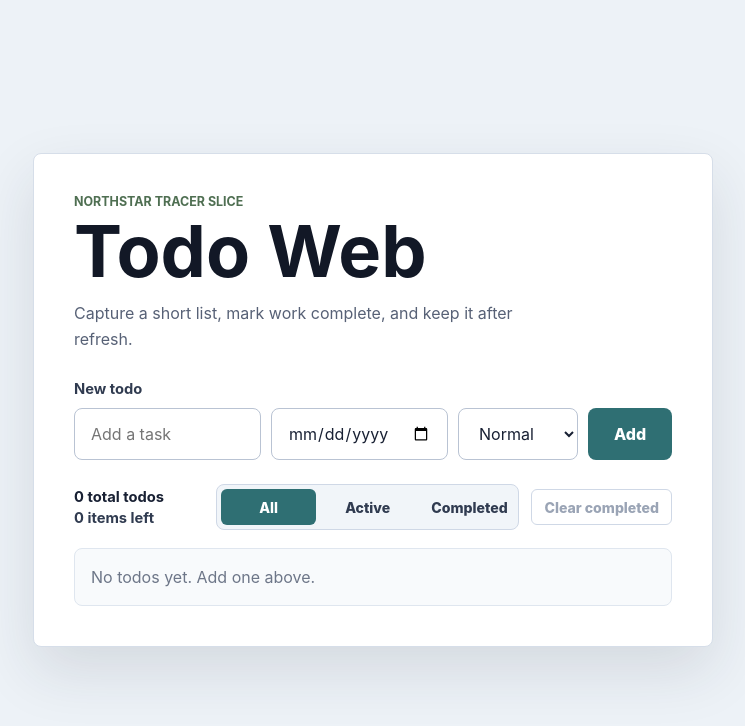
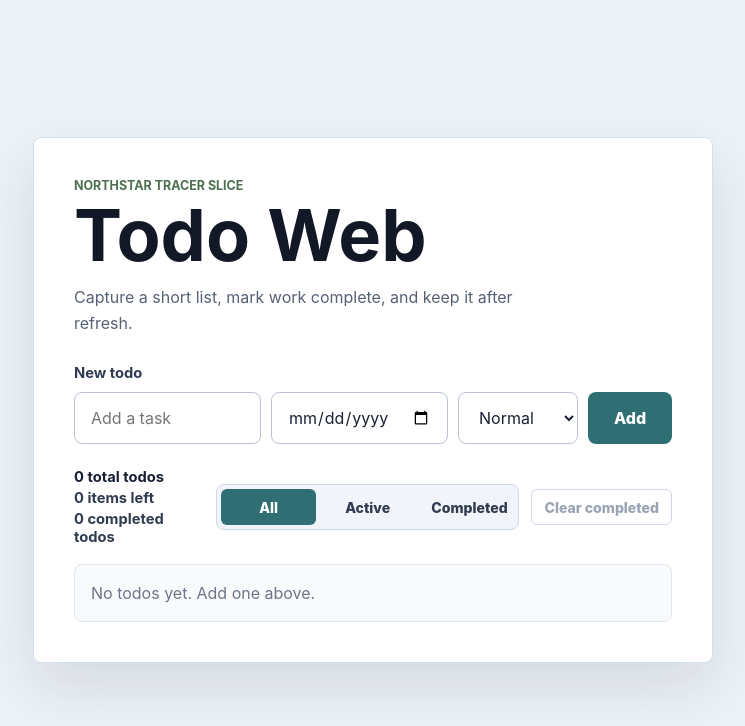
Before and after one commit to paulpai0412/northstar-todo-web, a React (Vite) app: page / in a window 1280 px wide. Shown: the top 726 px of the page, without its empty margins (267-1012 px from the left). Built offline with nearby package versions, Linux system fonts and the light colour scheme.

Commit message:
Add completed todo count to toolbar

```diff
--- a/src/main.tsx
+++ b/src/main.tsx
@@ -4,6 +4,7 @@ import {
   addTodo,
   clearCompletedTodos,
   countActiveTodos,
+  countCompletedTodos,
   countTotalTodos,
   filterTodos,
   getEmptyStateMessage,
@@ -43,7 +44,7 @@ function App() {
   const activeCount = countActiveTodos(todos);
   const totalCount = countTotalTodos(todos);
   const visibleTodos = filterTodos(todos, filter);
-  const completedCount = todos.length - activeCount;
+  const completedCount = countCompletedTodos(todos);
 
   useEffect(() => {
     localStorage.setItem(STORAGE_KEY, JSON.stringify(todos));
@@ -112,6 +113,9 @@ function App() {
             </p>
             <p className="active-count">
               {activeCount} {activeCount === 1 ? "item" : "items"} left
+            </p>
+            <p className="completed-count">
+              {completedCount} completed {completedCount === 1 ? "todo" : "todos"}
             </p>
           </div>
 
--- a/src/styles.css
+++ b/src/styles.css
@@ -132,7 +132,8 @@ h1 {
 }
 
 .total-count,
-.active-count {
+.active-count,
+.completed-count {
   margin: 0;
   color: #303b50;
   font-size: 0.92rem;
--- a/src/todos.ts
+++ b/src/todos.ts
@@ -92,6 +92,10 @@ export function countTotalTodos(todos: Todo[]): number {
   return todos.length;
 }
 
+export function countCompletedTodos(todos: Todo[]): number {
+  return todos.filter((todo) => todo.completed).length;
+}
+
 export function clearCompletedTodos(todos: Todo[]): Todo[] {
   return todos.filter((todo) => !todo.completed);
 }
```
Also changed, not shown: 1 other file (tests, documents, lock files or other folders).
